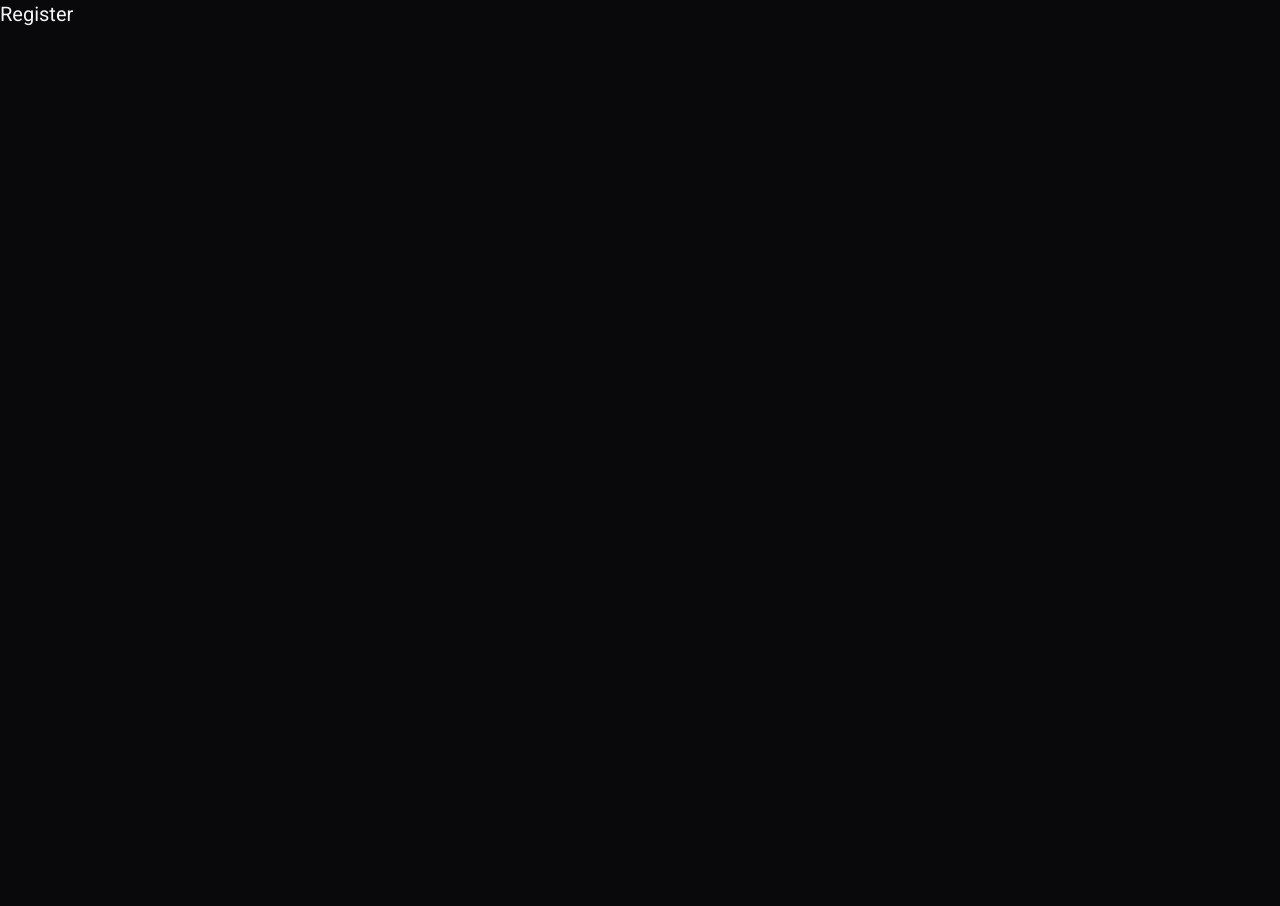
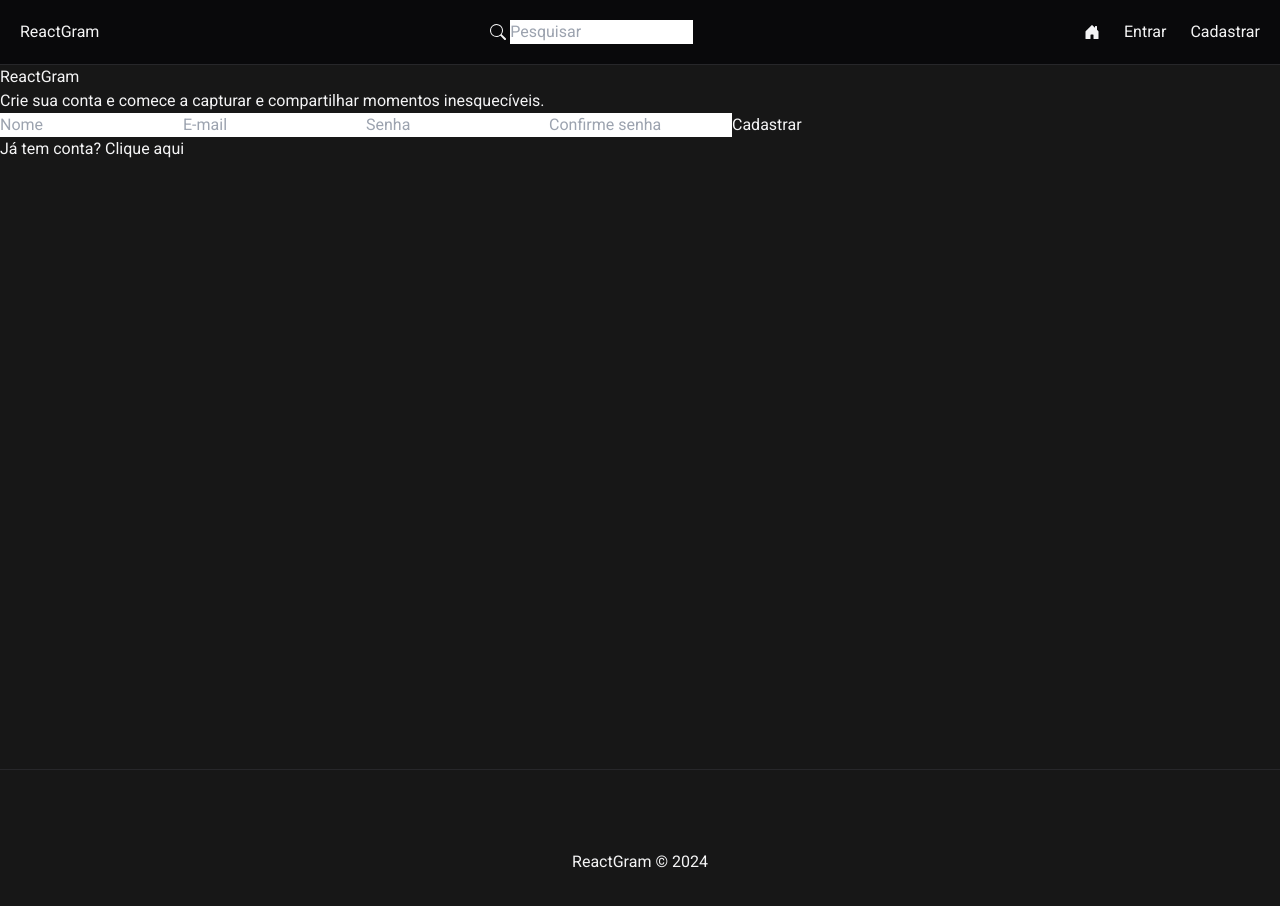
Before and after one commit to diegoramosds/projeto-reactgram, a React (Vite) app in the folder frontend/reactGram/: page /register in a window 1280 px wide. Shown: the top 906 px of the page. Before the commit the page ends 800 px from the top, so only its background shows below. Built offline with nearby package versions, Linux system fonts and the light colour scheme.

Commit message:
Formulário da rota register

```diff
--- a/frontend/reactGram/index.html
+++ b/frontend/reactGram/index.html
@@ -9,7 +9,7 @@
 <link rel="preconnect" href="https://fonts.gstatic.com" crossorigin>
 <link href="https://fonts.googleapis.com/css2?family=Roboto:ital,wght@0,100;0,300;0,400;0,500;0,700;0,900;1,100;1,300;1,400;1,500;1,700;1,900&display=swap" rel="stylesheet">
   </head>
-  <body class="font-roboto bg-zinc-950">
+  <body class="font-roboto bg-neutral-900">
     <div id="root"></div>
     <script type="module" src="/src/main.tsx"></script>
   </body>
--- a/frontend/reactGram/src/App.tsx
+++ b/frontend/reactGram/src/App.tsx
@@ -1,4 +1,4 @@
-import { createBrowserRouter, RouterProvider } from 'react-router-dom';
+import { BrowserRouter, Route, Routes } from 'react-router-dom';
 
 import './App.css'
 
@@ -6,30 +6,23 @@ import './App.css'
 import Home from './pages/Home/Home';
 import Register from './pages/Auth/Register';
 import Login from './pages/Auth/Login';
-import NavBar from './components/navBar';
+import NavBar from './components/NavBar';
 import Footer from './components/Footer';
 
 function App() {
 
-  const router = createBrowserRouter([
-    {
-      path: "/",
-      element: <Home />,
-    },
-    {
-      path: "/register",
-      element: <Register />,
-    },
-    {
-      path: "/login",
-      element: <Login />,
-    },
-  ]);
-
 
   return (
-      <div  className='text-zinc-100 md:text-xl lg:'>
-        <RouterProvider router={router} />
+      <div  className='text-zinc-100 md: lg:'>
+      <BrowserRouter>
+      <NavBar />
+        <Routes>
+          <Route path="/" element={<Home />} />
+            <Route path="/register" element={<Register />} />
+            <Route path="login" element={<Login />} />
+        </Routes>
+      <Footer />
+    </BrowserRouter>
       </div>
 
   )
--- a/frontend/reactGram/src/components/Footer.tsx
+++ b/frontend/reactGram/src/components/Footer.tsx
@@ -2,9 +2,12 @@
 
 const Footer = () => {
   return (
-   <footer>
-    <p>ReactGram &copy; 2022</p>
-   </footer>
+    <div className="h-screen flex flex-col justify-end">
+    <footer className="w-full flex flex-col items-center h-48 pt-20 border-t border-zinc-800">
+      <p>ReactGram &copy; 2024</p>
+    </footer>
+    </div>
+
   )
 }
 
--- a/frontend/reactGram/src/components/NavBar.tsx
+++ b/frontend/reactGram/src/components/NavBar.tsx
@@ -9,20 +9,29 @@ import { Link, NavLink } from "react-router-dom"
 
 const NavBar = () => {
   return (
-    <nav>
+    <nav className="flex justify-between p-5 border-b border-zinc-800 bg-zinc-950">
       <Link to="/">ReactGram</Link>
-      <form>
+
+      <form className="flex items-center gap-1">
         <BsSearch />
-        <input type="text" />
-        <ul>
-          <NavLink to="/"> <BsHouseDoorFill /> </NavLink>
+        <input type="text" placeholder="Pesquisar"/>
+        </form>
 
-          <NavLink to="/login"> <BsHouseDoorFill />Entrar </NavLink>
+        <ul className="flex gap-6 items-center">
+          <li>
+            <NavLink to="/"> <BsHouseDoorFill /> </NavLink>
+          </li>
 
-          <NavLink to="/register"> <BsHouseDoorFill />Cadastrar </NavLink>
+          <li>
+            <NavLink to="/login"> Entrar </NavLink>
+          </li>
+
+          <li>
+            <NavLink to="/register"> Cadastrar </NavLink>
+          </li>
 
         </ul>
-      </form>
+
     </nav>
   )
 }
--- a/frontend/reactGram/src/pages/Auth/Register.tsx
+++ b/frontend/reactGram/src/pages/Auth/Register.tsx
@@ -1,8 +1,23 @@
+import { Link } from "react-router-dom";
+
 
 const Register = () => {
+  const handleSubmit = (e : React.FormEvent<HTMLFormElement>) => {
+    e.preventDefault();
+    console.log('oi')
+  }
   return (
     <div>
-      <h1>Register</h1>
+      <h1 className="">ReactGram</h1>
+      <p className="">Crie sua conta e comece a capturar e compartilhar momentos inesquecíveis.</p>
+      <form onSubmit={handleSubmit} className="">
+        <input type="text" placeholder="Nome" className=""/>
+        <input type="email" placeholder="E-mail" />
+        <input type="password"  placeholder="Senha"/>
+        <input type="password"  placeholder="Confirme senha"/>
+        <input type="submit" value="Cadastrar" />
+      </form>
+      <p>Já tem conta? <Link to="/login">Clique aqui</Link></p>
     </div>
   )
 }
```
